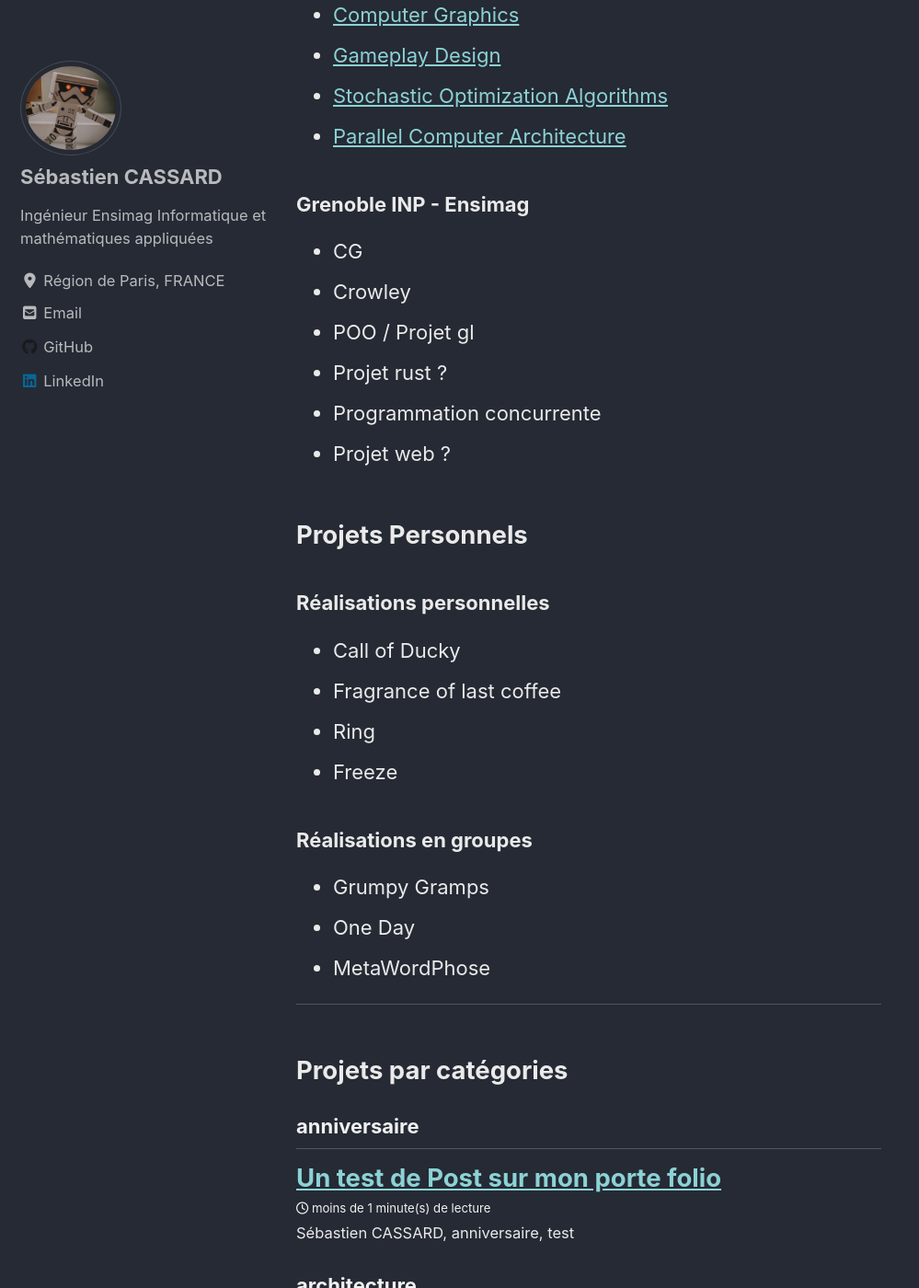
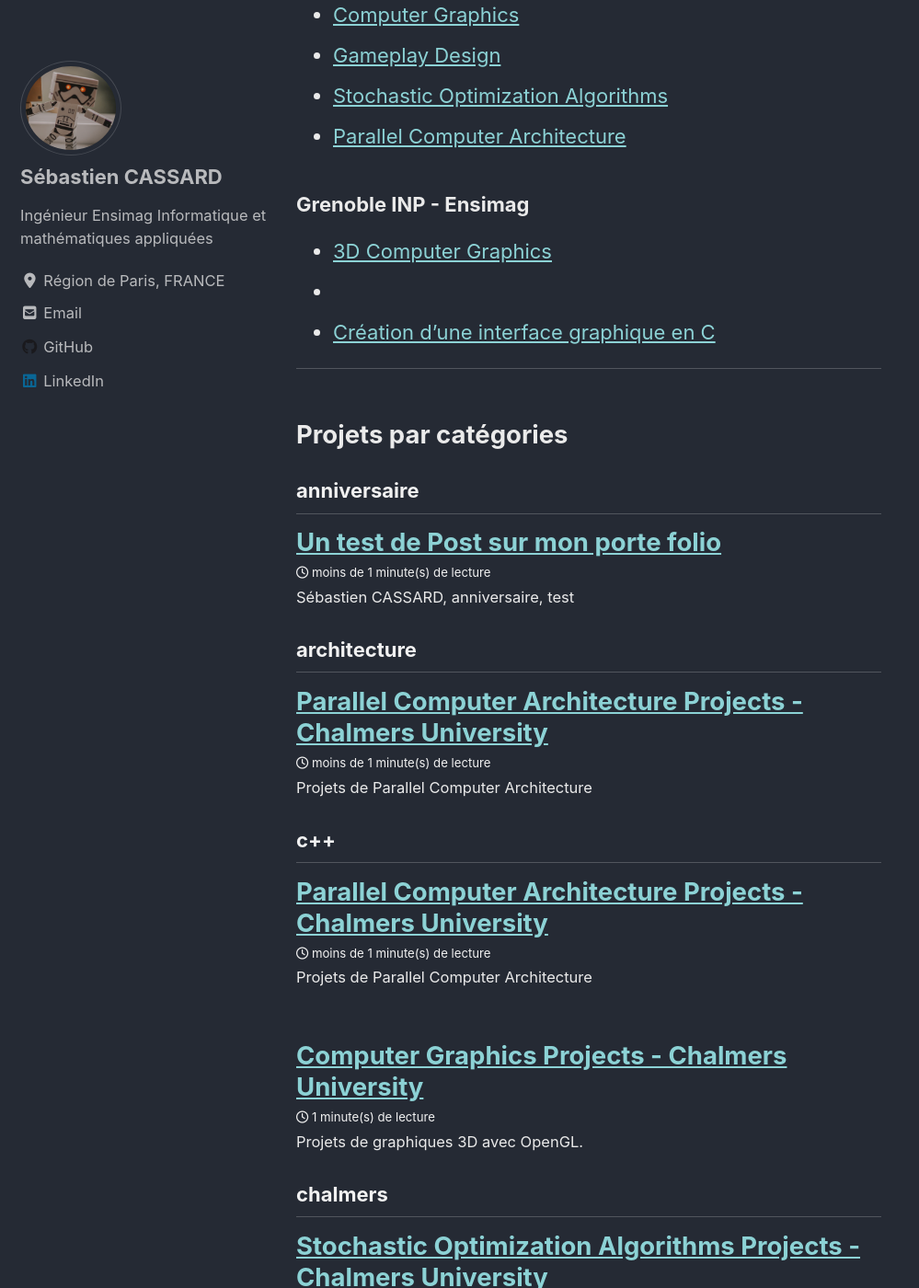
Before and after one commit to Cassards/cassards.github.io, a Jekyll site: the page built from _pages/Projets.md, in a window 1280 px wide and 1400 px high, scrolled down 933 px. Shown: the whole window at 92% size, without its empty margins (0-999 px from the left). Built offline with Jekyll 4.4.1, drawn with Linux system fonts in a browser that asks for light colours; cached includes are drawn as plain includes; nearby versions of some CDN libraries.

Commit message:
update project page

```diff
--- a/_pages/Projets.md
+++ b/_pages/Projets.md
@@ -17,26 +17,11 @@ Vous retrouverez sur cette pages l'ensembles des projets que j'ai réalisés ou
 * [Parallel Computer Architecture](/parallel-computer-architecture-chalmers/)
 
 ### Grenoble INP - Ensimag
-* CG
-* Crowley
-* POO / Projet gl
-* Projet rust ?
-* Programmation concurrente
-* Projet web ?
+* [3D Computer Graphics](/3D-computer-graphics-ensimag/)
+* [](/issr/)
+* [Création d'une interface graphique en C](/projet-c/)
 
-## Projets Personnels
-
-### Réalisations personnelles
-* Call of Ducky
-* Fragrance of last coffee
-* Ring
-* Freeze
-
-### Réalisations en groupes
-* Grumpy Gramps
-* One Day
-* MetaWordPhose
-
+<!-- Ajouter lien vers projets perso -->
 ------
 
 ## Projets par catégories
```
